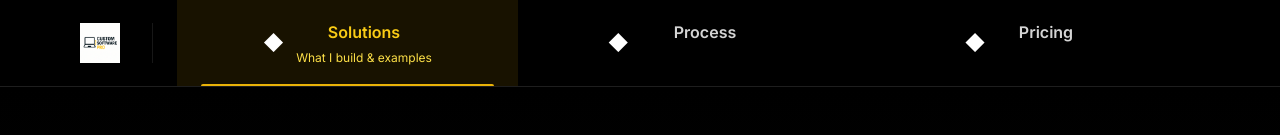
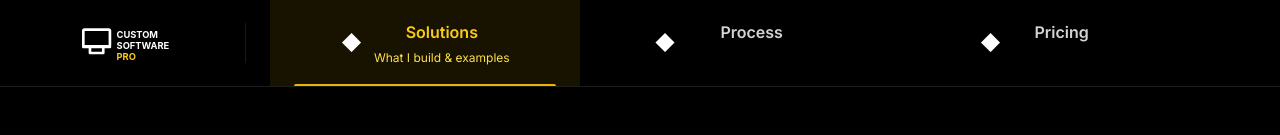
Before and after one commit to SiedahmedM/MyBusinessOS, a Next.js app: page / in a window 1280 px wide. Shown: the top 135 px of the page. Built offline with nearby package versions, Linux system fonts and the light colour scheme.

Commit message:
refactor: update branding and logo

```diff
--- a/src/app/globals.css
+++ b/src/app/globals.css
@@ -32,6 +32,7 @@
 
 html {
   scroll-behavior: smooth;
+  background: #000000;
 }
 
 body {
@@ -1823,7 +1824,7 @@ html {
   left: 0;
   right: 0;
   bottom: 0;
-  background: url('/images/customsoftwarepro-logo.png') no-repeat;
+  background: url('/images/customsoftwarepro-logo.svg') no-repeat;
   background-size: 200px auto;
   background-position: 95% 95%;
   opacity: 0.02;
--- a/src/app/layout.tsx
+++ b/src/app/layout.tsx
@@ -7,7 +7,7 @@ const siteUrl = process.env.NEXT_PUBLIC_SITE_URL || 'https://CustomSoftwarePro.c
 export const viewport: Viewport = {
   width: 'device-width',
   initialScale: 1,
-  themeColor: '#667eea',
+  themeColor: '#000000',
 }
 
 export const metadata: Metadata = {
@@ -67,7 +67,7 @@ export default function RootLayout({
   children: React.ReactNode
 }) {
   return (
-    <html lang="en" className="scroll-smooth" data-theme="full-dark">
+    <html lang="en" className="scroll-smooth bg-black" data-theme="full-dark">
       <body className="antialiased">
         {children}
         <Toaster
--- a/src/components/TabNavigation/TabNavigation.tsx
+++ b/src/components/TabNavigation/TabNavigation.tsx
@@ -57,11 +57,8 @@ export function TabNavigation({ activeTab, onTabChange, className = '' }: TabNav
       {/* Mobile Navigation - Redesigned */}
       <div className="md:hidden mobile-container">
         {/* Mobile Logo Header */}
-        <div className="flex items-center justify-between py-3 px-4 border-b border-neutral-800/60">
+        <div className="flex items-center py-3 px-4 border-b border-neutral-800/60">
           <Logo variant="header" size="sm" />
-          <div className="text-xs text-neutral-400 font-medium">
-            CustomSoftwarePro.com
-          </div>
         </div>
 
         <div className="py-2">
--- a/src/components/common/Logo.tsx
+++ b/src/components/common/Logo.tsx
@@ -62,14 +62,14 @@ export function Logo({
     <div className={cn(getContainerClasses(), className)}>
       <div className="relative">
         <Image
-          src="/images/customsoftwarepro-logo.png"
+          src="/images/customsoftwarepro-logo.svg"
           alt="CustomSoftwarePro - Custom Software Development"
           width={200}
           height={60}
           className={cn(
             getSizeClasses(),
             'transition-all duration-300',
-            variant === 'header' && 'hover:drop-shadow-lg'
+            variant === 'header' && 'mix-blend-screen hover:opacity-90'
           )}
           style={{ filter: getImageFilter() }}
           priority={variant === 'header' || variant === 'hero'}
```
Also changed, not shown: public/images/customsoftwarepro-logo.png (deleted), public/images/customsoftwarepro-logo.svg (added).
